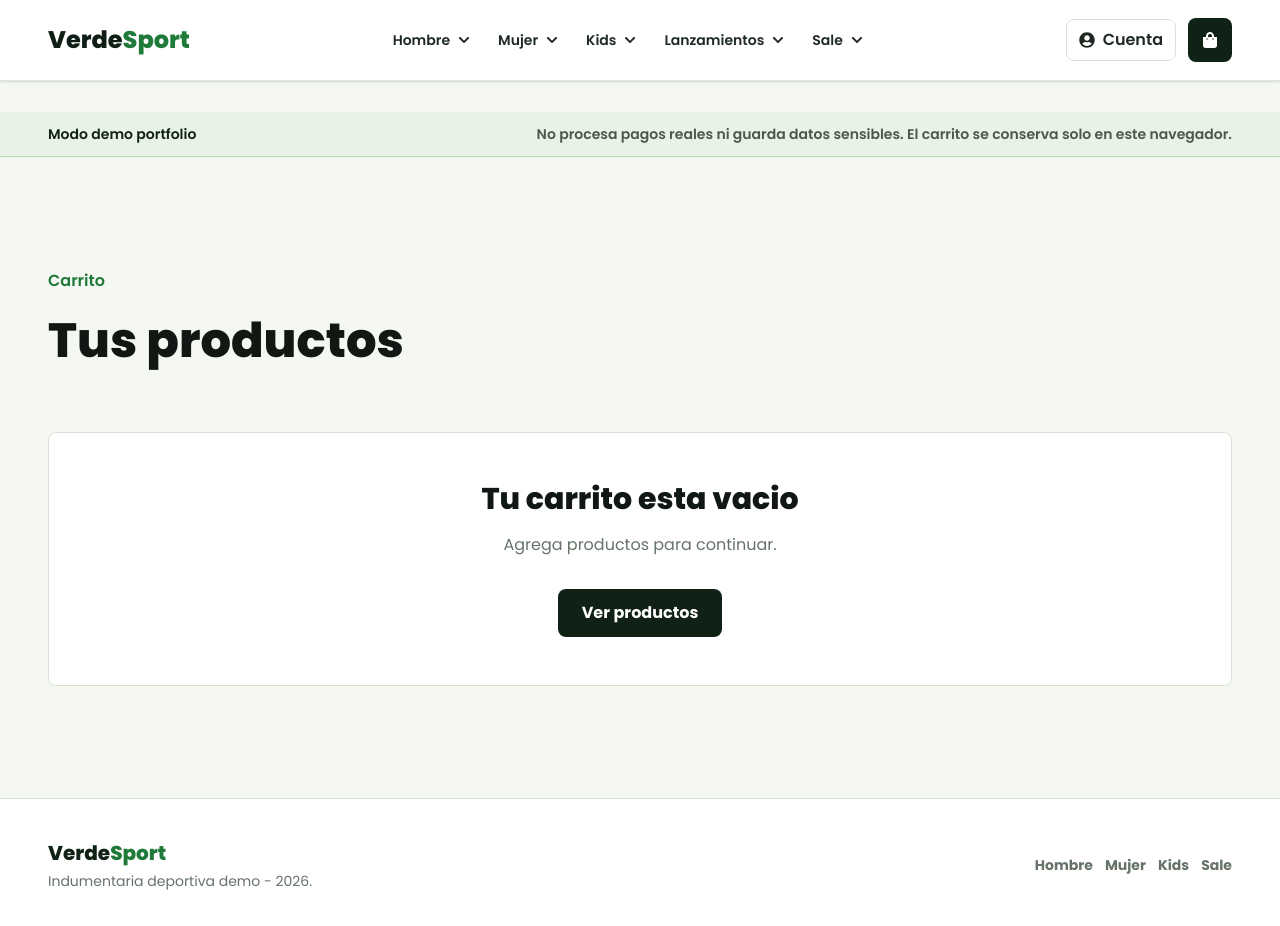
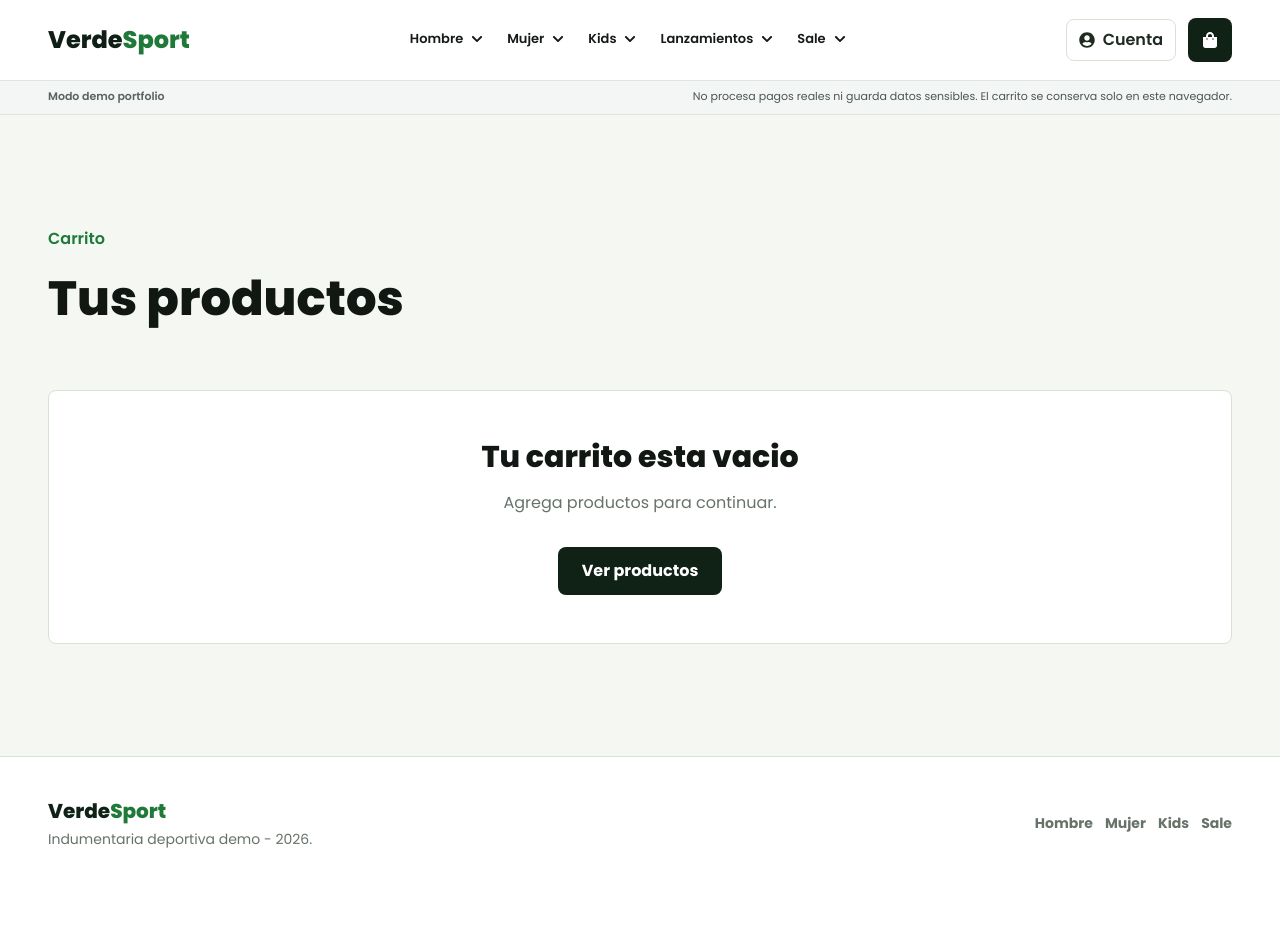
Before and after one commit to LeoFerreiro/ecommerce-leo, a React (Vite) app: page /cart in a window 1280 px wide. Shown: the top 926 px of the page. After the commit the page ends 889 px from the top, so only its background shows below. Built offline with nearby package versions, Linux system fonts and the light colour scheme.

Commit message:
style: redesign navbar and homepage

```diff
--- a/src/App.jsx
+++ b/src/App.jsx
@@ -20,7 +20,7 @@ function App() {
           <Navbar />
           <CartDrawer />
 
-          <div className="h-28" />
+          <div className="h-28 lg:h-20" />
           <DemoNotice />
 
           <Routes>
--- a/src/components/BrandSportSections.jsx
+++ b/src/components/BrandSportSections.jsx
@@ -4,7 +4,7 @@ import { brandShortcuts, sportShortcuts } from "../config/homeSections";
 
 function BrandSportSections() {
   return (
-    <section className="bg-[#102116] py-28 text-white">
+    <section className="home-brands bg-[#102116] text-white">
       <div className="section-shell grid gap-14 lg:grid-cols-[0.9fr_1.1fr] lg:items-center">
         <div>
           <p className="mb-5 font-semibold text-[#88d68f]">Marcas y deportes</p>
--- a/src/components/DemoNotice.jsx
+++ b/src/components/DemoNotice.jsx
@@ -1,7 +1,7 @@
 function DemoNotice() {
   return (
-    <div className="border-b border-[#b9d9b7] bg-[#e8f3e5]">
-      <div className="section-shell flex flex-col gap-2 py-3 text-sm font-semibold text-[#102116] md:flex-row md:items-center md:justify-between">
+    <div className="demo-notice">
+      <div className="section-shell flex flex-col gap-1 py-2 md:flex-row md:items-center md:justify-between md:gap-6">
         <span>Modo demo portfolio</span>
         <span className="text-[#4b574f]">
           No procesa pagos reales ni guarda datos sensibles. El carrito se
--- a/src/components/FeaturedProducts.jsx
+++ b/src/components/FeaturedProducts.jsx
@@ -7,7 +7,7 @@ function FeaturedProducts() {
   const featuredProducts = products.filter((product) => product.isLaunch).slice(0, 4);
 
   return (
-    <section className="section-shell section-stack">
+    <section className="home-featured home-section section-shell">
       <div className="mb-16 flex flex-col gap-6 md:flex-row md:items-end md:justify-between">
         <div>
           <p className="mb-5 font-semibold text-[#1f7a3a]">Lanzamientos</p>
@@ -25,7 +25,7 @@ function FeaturedProducts() {
         </Link>
       </div>
 
-      <div className="grid grid-cols-1 gap-10 sm:grid-cols-2 lg:grid-cols-4">
+      <div className="grid grid-cols-1 gap-6 sm:grid-cols-2 lg:grid-cols-4">
         {featuredProducts.map((product) => (
           <ProductCard key={product.id} product={product} />
         ))}
--- a/src/components/Navbar.jsx
+++ b/src/components/Navbar.jsx
@@ -10,14 +10,14 @@ function Navbar() {
   const { user, logoutUser } = useAuth();
 
   return (
-    <header className="fixed left-0 top-0 z-50 w-full border-b border-[#dfe8d7] bg-white/95 shadow-sm backdrop-blur-xl">
+    <header className="store-header fixed left-0 top-0 z-50 w-full">
       <div className="section-shell">
-        <div className="flex min-h-20 flex-wrap items-center justify-between gap-4 py-3">
+        <div className="store-nav-layout">
           <Link to="/" className="text-2xl font-extrabold text-[#0f1f16]">
             Verde<span className="text-[#1f7a3a]">Sport</span>
           </Link>
 
-          <nav className="hidden items-stretch gap-1 text-sm font-semibold text-[#1f2a22] lg:flex">
+          <nav className="store-navigation" aria-label="Navegacion principal">
             {mainNavigationItems.map((item) => (
               <NavDropdown key={item.label} item={item} />
             ))}
@@ -26,6 +26,8 @@ function Navbar() {
           <div className="flex items-center gap-3">
             <Link
               to="/registro"
+              aria-label="Cuenta"
+              title="Cuenta"
               className="inline-flex items-center gap-2 rounded-lg border border-[#d7e3d2] px-3 py-2 font-semibold text-[#1f2a22] transition hover:border-[#1f7a3a] hover:text-[#1f7a3a]"
             >
               <FaUserCircle />
@@ -45,6 +47,8 @@ function Navbar() {
 
             <button
               onClick={openCart}
+              aria-label="Abrir carrito"
+              title="Abrir carrito"
               className="relative flex h-11 w-11 items-center justify-center rounded-lg bg-[#102116] text-white transition hover:bg-[#1f7a3a]"
             >
               <FaShoppingBag />
@@ -64,17 +68,17 @@ function Navbar() {
 
 function NavDropdown({ item }) {
   return (
-    <div className="group relative flex items-center">
+    <div className="store-nav-item group relative flex items-center">
       <Link
         to={item.to}
-        className="inline-flex items-center gap-2 rounded-lg px-3 py-3 transition hover:bg-[#e8f3e5] hover:text-[#1f7a3a] focus:bg-[#e8f3e5] focus:text-[#1f7a3a]"
+        className="store-nav-link"
       >
         {item.label}
         {item.columns?.length > 0 && <FaChevronDown className="text-xs" />}
       </Link>
 
       {item.columns?.length > 0 && (
-        <div className="invisible absolute left-1/2 top-full w-[620px] -translate-x-1/2 pt-3 opacity-0 transition duration-150 group-hover:visible group-hover:opacity-100 group-focus-within:visible group-focus-within:opacity-100">
+        <div className="store-dropdown invisible opacity-0 transition duration-150 group-hover:visible group-hover:opacity-100 group-focus-within:visible group-focus-within:opacity-100">
           <div className="grid gap-6 rounded-lg border border-[#d7e3d2] bg-white p-6 shadow-2xl md:grid-cols-3">
             {item.columns.map((column) => (
               <div key={column.title}>
--- a/src/index.css
+++ b/src/index.css
@@ -1,5 +1,6 @@
 @import url('https://fonts.googleapis.com/css2?family=Poppins:wght@300;400;500;600;700;800&display=swap');
 
+@import "./styles/home.css";
 @import "tailwindcss";
 
 @theme static {
--- a/src/pages/Home.jsx
+++ b/src/pages/Home.jsx
@@ -23,12 +23,12 @@ function Home() {
   }
 
   return (
-    <main>
+    <main className="home-page">
       <HeroSlider />
 
       <form
         onSubmit={handleSearchSubmit}
-        className="section-shell relative z-20 mt-10 max-w-3xl"
+        className="home-search section-shell relative z-20"
       >
         <SearchBar search={search} setSearch={setSearch} />
       </form>
--- /dev/null
+++ b/src/styles/home.css
@@ -0,0 +1,127 @@
+.store-header {
+  background: #fff;
+  border-bottom: 1px solid var(--color-line);
+}
+
+.store-nav-layout {
+  display: grid;
+  grid-template-columns: 1fr auto;
+  align-items: center;
+  grid-template-rows: 64px 48px;
+}
+
+.store-navigation {
+  grid-row: 2;
+  grid-column: 1 / -1;
+  display: flex;
+  gap: 16px;
+  overflow-x: auto;
+  scrollbar-width: thin;
+  align-self: stretch;
+  color: var(--color-ink);
+  font-size: 13px;
+  font-weight: 600;
+}
+
+.store-nav-layout > div:last-child { grid-column: 2; grid-row: 1; }
+.store-nav-item { flex-shrink: 0; }
+.store-nav-link {
+  display: inline-flex;
+  align-items: center;
+  gap: 8px;
+  min-height: 44px;
+  border-bottom: 2px solid transparent;
+  white-space: nowrap;
+  transition: color 160ms, border-color 160ms;
+}
+.store-nav-link:hover,
+.store-nav-link:focus-visible,
+.store-nav-link:active {
+  color: var(--color-brand);
+  border-bottom-color: var(--color-brand);
+}
+
+.store-dropdown {
+  position: fixed;
+  top: 112px;
+  left: 20px;
+  width: calc(100% - 40px);
+  max-height: calc(100dvh - 132px);
+  overflow-y: auto;
+  padding-top: 8px;
+}
+.store-dropdown > div { gap: 20px; box-shadow: 0 16px 32px #151a1714; }
+
+.demo-notice {
+  background: var(--color-surface-muted);
+  color: var(--color-ink-muted);
+  border-bottom: 1px solid var(--color-line);
+  font-size: 11px;
+  line-height: 1.6;
+}
+.demo-notice span:first-child { font-weight: 600; flex-shrink: 0; }
+
+.home-page { background: var(--color-surface); }
+.hero-scene { min-height: 480px; }
+.hero-photo { object-position: 70% center; }
+.hero-shade { background: linear-gradient(90deg, #101713eb 0%, #101713b8 42%, #10171314 100%); }
+.hero-copy { padding-block: 48px; }
+.hero-copy > p:first-child { margin-bottom: 20px; font-size: 12px; font-weight: 600; color: #a8e6b4; }
+.hero-title { max-width: 600px; font-size: 44px; font-weight: 700; line-height: 1.18; }
+.hero-copy > p:not(:first-child) { max-width: 540px; margin-top: 24px; font-size: 15px; line-height: 1.8; }
+.hero-copy > div { margin-top: 28px; }
+.hero-copy a { min-height: 48px; padding: 14px 20px; font-size: 13px; border-radius: 4px; }
+.hero-copy a:first-child { background: var(--color-brand-accent); color: var(--color-ink); }
+.hero-copy a:first-child:hover { background: #fff; }
+.hero-copy a:focus-visible { outline-color: #fff; }
+
+.home-search { padding-top: 24px; }
+.home-search > div { box-shadow: none; border-color: var(--color-line); padding: 16px 20px; }
+.home-search input { font-size: 14px; }
+.home-section { padding-block: 48px; }
+.home-section > div:first-child { margin-bottom: 28px; }
+.home-section > div:first-child p { margin-bottom: 12px; font-size: 12px; font-weight: 600; color: var(--color-brand); }
+.home-section h2 { font-size: 32px; line-height: 1.25; font-weight: 700; }
+.home-section > div:first-child > a { flex-shrink: 0; white-space: nowrap; border-color: var(--color-line); border-radius: 4px; font-size: 13px; }
+.home-featured article { border-color: var(--color-line); box-shadow: none; }
+.home-featured article > div:first-child { height: auto; aspect-ratio: 1; background: var(--color-surface-muted); }
+.home-featured article img { object-fit: contain; }
+.home-featured article > div:last-child { padding: 20px; }
+.home-featured article h2 { font-size: 15px; line-height: 1.5; }
+.home-featured article p.text-2xl { font-size: 22px; }
+.home-featured article button { flex-shrink: 0; }
+.home-categories { border-top: 1px solid var(--color-line); }
+.audience-tile { width: 100%; min-width: 0; aspect-ratio: 4 / 5; min-height: 300px; }
+.audience-tile h3 { font-size: 28px; font-weight: 700; }
+.audience-tile p { font-size: 13px; line-height: 1.7; }
+.category-shortcuts a { font-size: 13px; border-color: var(--color-line); border-radius: 4px; }
+.home-brands { padding-block: 56px; background: var(--color-ink); }
+.home-brands h2 { max-width: 480px; font-size: 32px; line-height: 1.3; font-weight: 700; }
+.home-brands p { margin-bottom: 16px; font-size: 12px; }
+.home-brands .section-shell > div:last-child > div { border: none; background: transparent; padding: 0; border-radius: 0; }
+.home-brands h3 { font-size: 16px; }
+.home-brands a { font-size: 14px; border-radius: 4px; }
+
+@media (min-width: 1024px) {
+  .store-nav-layout { grid-template-columns: auto 1fr auto; grid-template-rows: 80px; gap: 24px; }
+  .store-navigation { grid-column: 2; grid-row: 1; overflow: visible; justify-content: center; gap: 24px; }
+  .store-nav-layout > div:last-child { grid-column: 3; }
+  .store-dropdown { top: 80px; left: 50%; transform: translateX(-50%); width: min(620px, calc(100% - 40px)); max-height: calc(100dvh - 100px); }
+}
+
+@media (max-width: 767px) {
+  .hero-title { max-width: 420px; font-size: 30px; }
+  .hero-scene { min-height: 440px; }
+  .hero-copy { padding-block: 32px; }
+  .hero-copy > p:not(:first-child) { font-size: 13px; line-height: 1.7; margin-top: 20px; }
+  .hero-copy > div { margin-top: 24px; gap: 8px; }
+  .hero-copy a { padding: 12px 16px; font-size: 12px; }
+  .hero-shade { background: linear-gradient(90deg, #101713dc, #10171377); }
+  .hero-photo { object-position: 62% center; }
+  .home-section { padding-block: 36px; }
+  .home-section h2, .home-brands h2 { font-size: 26px; }
+  .home-section > div:first-child { gap: 20px; }
+  .audience-tile { aspect-ratio: 5 / 4; min-height: 260px; }
+  .home-brands { padding-block: 40px; }
+  .home-brands .section-shell { gap: 32px; }
+}
```
Also changed, not shown: src/components/Categories.jsx (+4 -4 lines), src/components/HeroSlider.jsx (+6 -6 lines).
